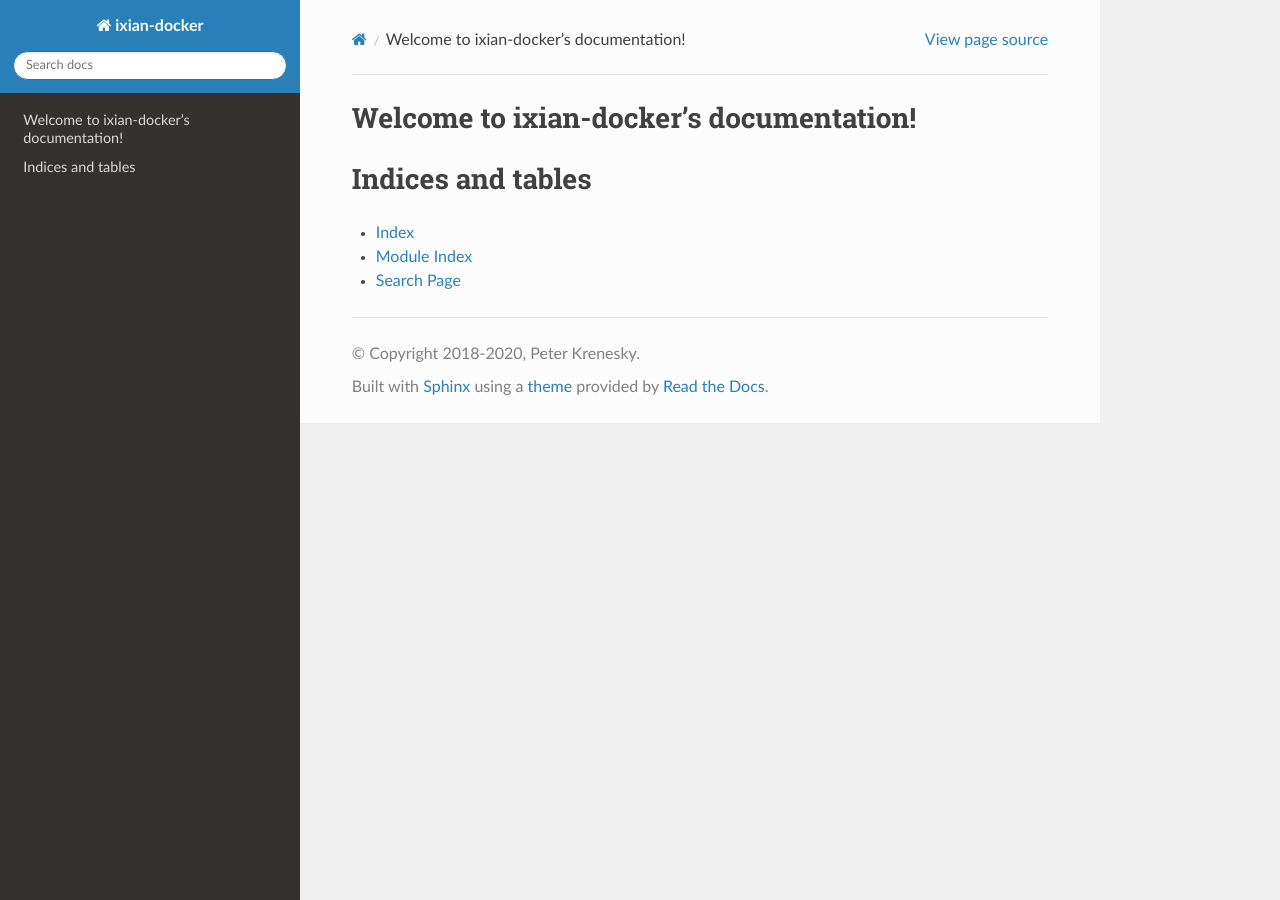
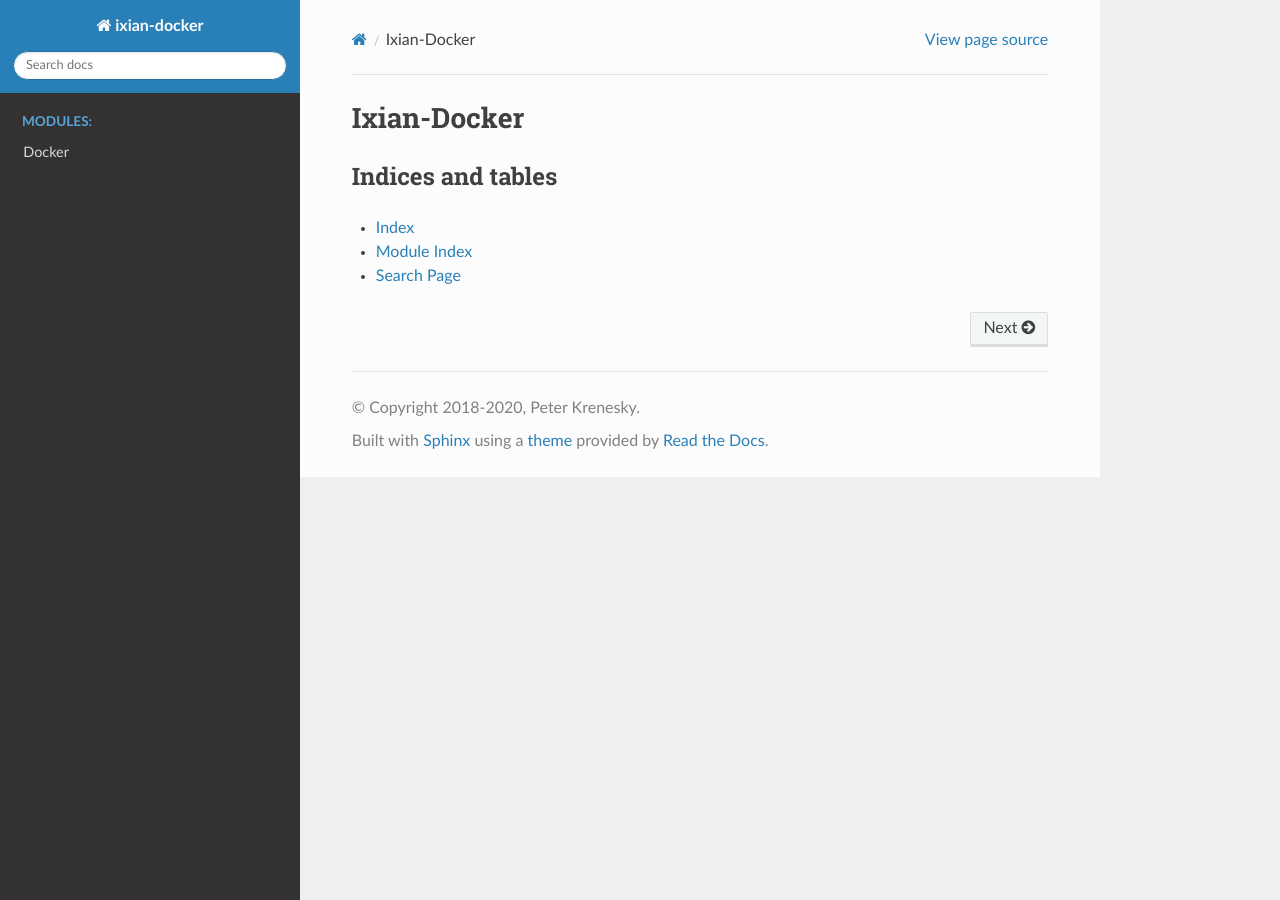
Before and after one commit to kreneskyp/ixian-docker, a Sphinx documentation site: the page built from docs/index.rst, in a window 1280 px wide. Built offline with Sphinx 7.4.7 and the Read the Docs theme 2.0.0, drawn with Linux system fonts in a browser that asks for light colours.

Commit message:
add sphinx docker module

```diff
--- a/docs/index.rst
+++ b/docs/index.rst
@@ -3,13 +3,16 @@
    You can adapt this file completely to your liking, but it should at least
    contain the root `toctree` directive.
 
-Welcome to ixian-docker's documentation!
-========================================
+##################
+Ixian-Docker
+##################
 
 .. toctree::
    :maxdepth: 2
-   :caption: Contents:
+   :caption: Modules:
+   :hidden:
 
+   modules/docker
 
 
 Indices and tables
--- a/docs/modules/docker.rst
+++ b/docs/modules/docker.rst
@@ -11,7 +11,9 @@ running containers are included.
 Config
 ==================
 
-------------------
+.. autoclass:: ixian_docker.modules.docker.config.DockerConfig
+    :members:
+    :undoc-members:
 
 
 
```
